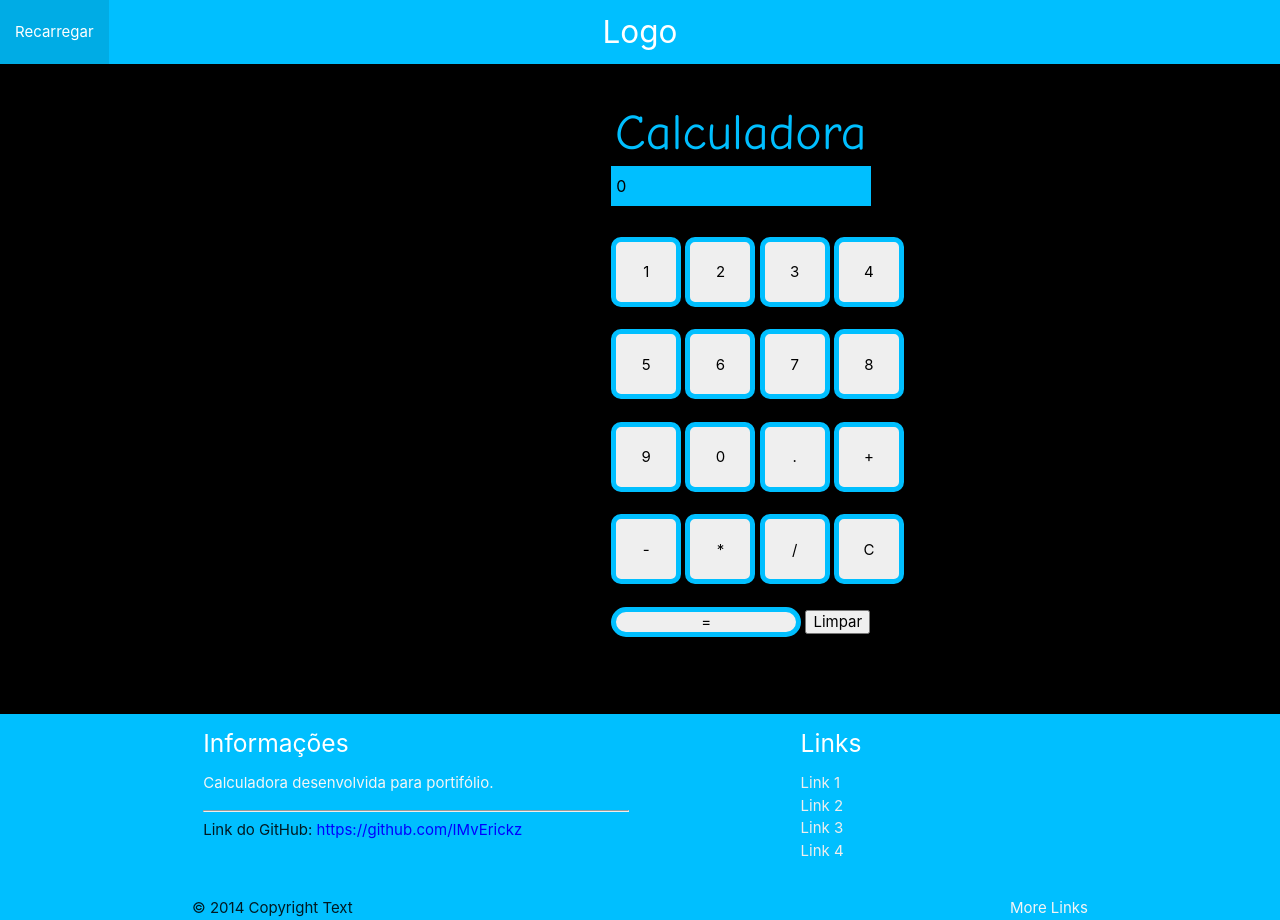
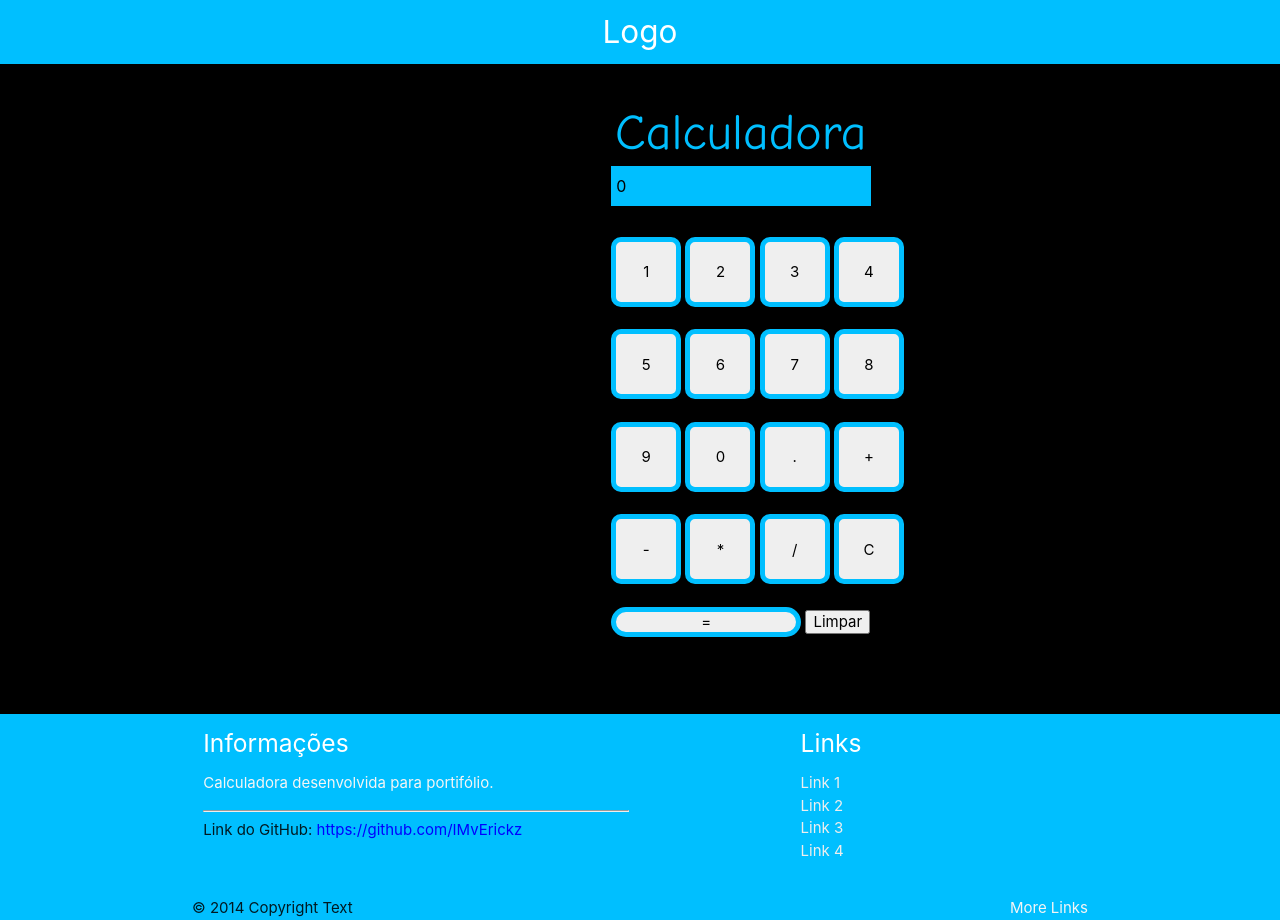
Before and after one commit to IMvErickz/Calculadora-Pessoal, a website: page index.html in a window 1280 px wide. Shown: the top 920 px of the page. Drawn offline with nearby package versions, Linux system fonts and the light colour scheme.

Commit message:
removed the recharger button

```diff
--- a/index.html
+++ b/index.html
@@ -17,9 +17,6 @@
         <nav id="navHeader">
             <div class="nav-wrapper">
                 <a href="#" class="brand-logo center">Logo</a>
-                <ul id="nav-mobile" class="left hide-on-med-and-down">
-                    <li><a  id="recharger">Recarregar</a></li>
-                </ul>
             </div>
         </nav>
     </header>
```
